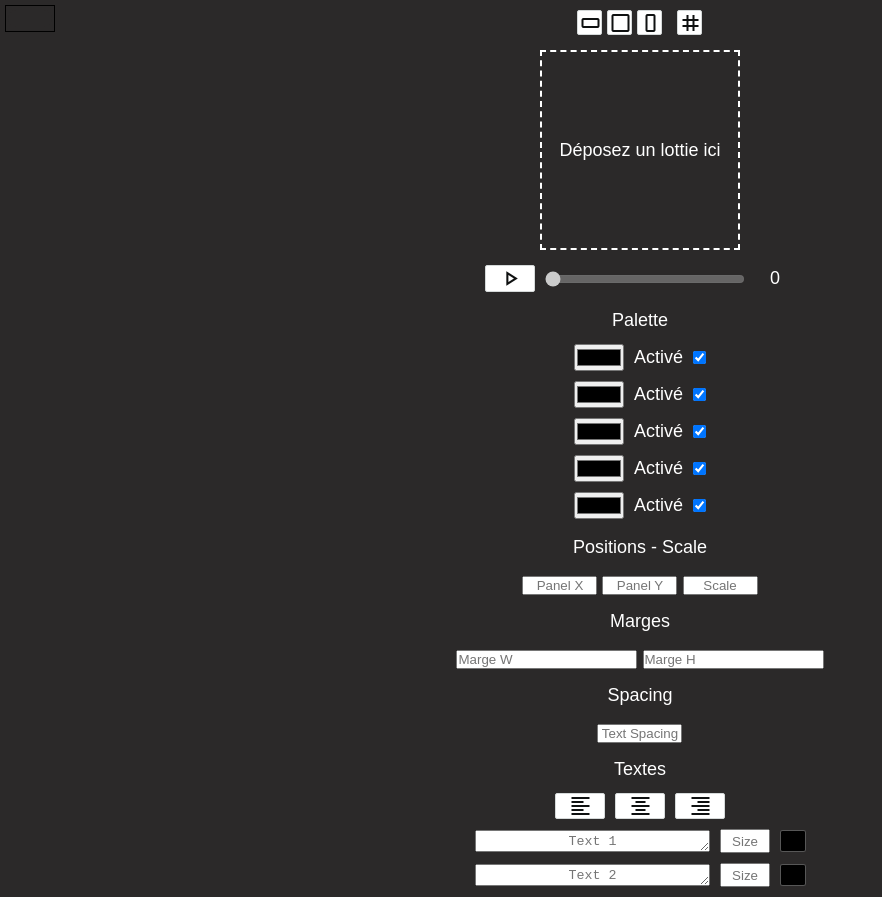
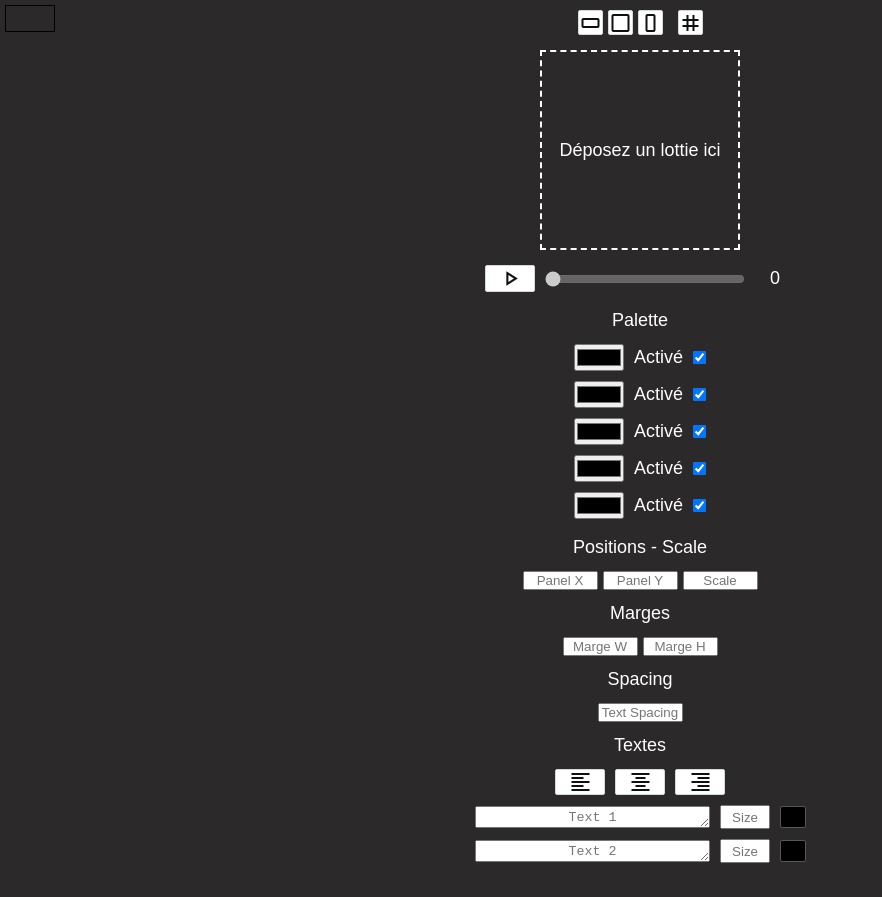
Before and after one commit to TanguyPitchy/LottiePlayer, a plain HTML site: page index.html in a window 1280 px wide. Shown: the whole page, without its empty margins (0-882 px from the left). After the commit the page ends 873 px from the top, so only its background shows below. Drawn offline with nearby package versions, Linux system fonts and the light colour scheme; a script that the page names is missing.

Commit message:
Update main.css
add marge

```diff
--- a/css/main.css
+++ b/css/main.css
@@ -102,7 +102,6 @@ header {
   align-items: center;
   gap: 10px;
 }
-
 
 .SelectOpacity{
   display: flex;
@@ -217,13 +216,33 @@ border: solid 1px rgba(255, 255, 255, 0.459);
   width: 40px;
 }
 
+.ControlPos{
+  display: flex;
+  gap:5px;
+}
+
 .ControlPos input{
   width: 75px;
   text-align: center;
 }
 
+.ControlSpacing{
+  display: flex;
+  gap:5px;
+}
+
 .ControlSpacing input{
   width: 85px;
+  text-align: center;
+}
+
+.ControlMarge{
+  display: flex;
+  gap:5px;
+}
+
+.ControlMarge input{
+  width: 75px;
   text-align: center;
 }
 
```
